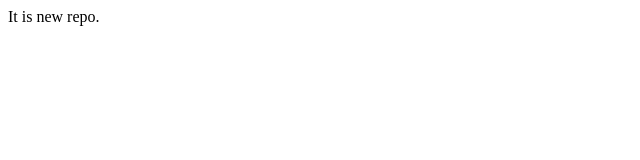
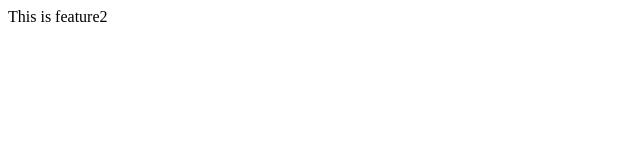
Before and after one commit to Coding-01-Saurabh/local-repo, a plain HTML site: page index.html in a window 1280 px wide. Shown: the full height of the page, 0-640 px from the left. Drawn offline with Linux system fonts and the light colour scheme.

Commit message:
feature2 is added

```diff
--- a/index.html
+++ b/index.html
@@ -1 +1 @@
-<p>It is new repo.</p>
+<p>This is feature2</p>
```
